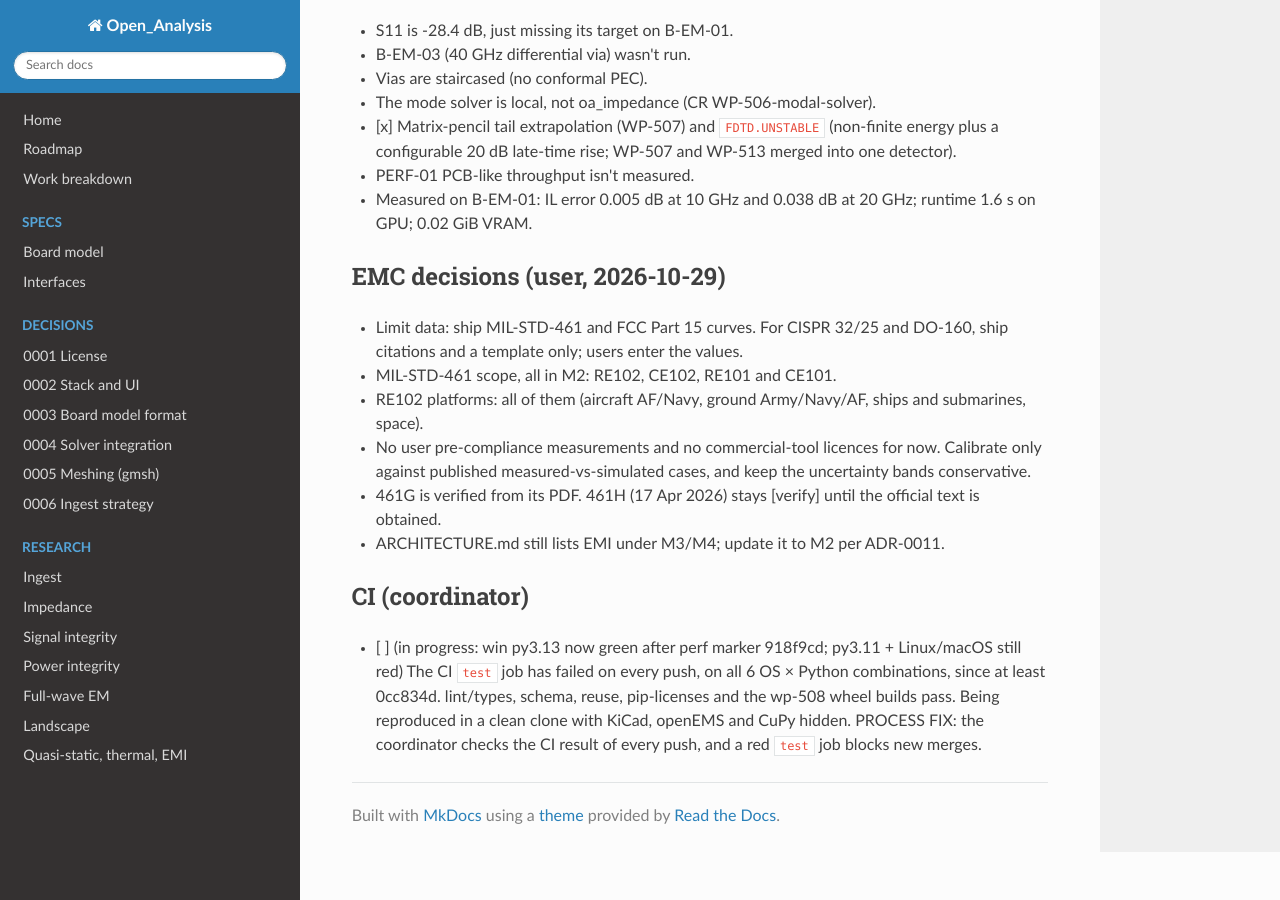
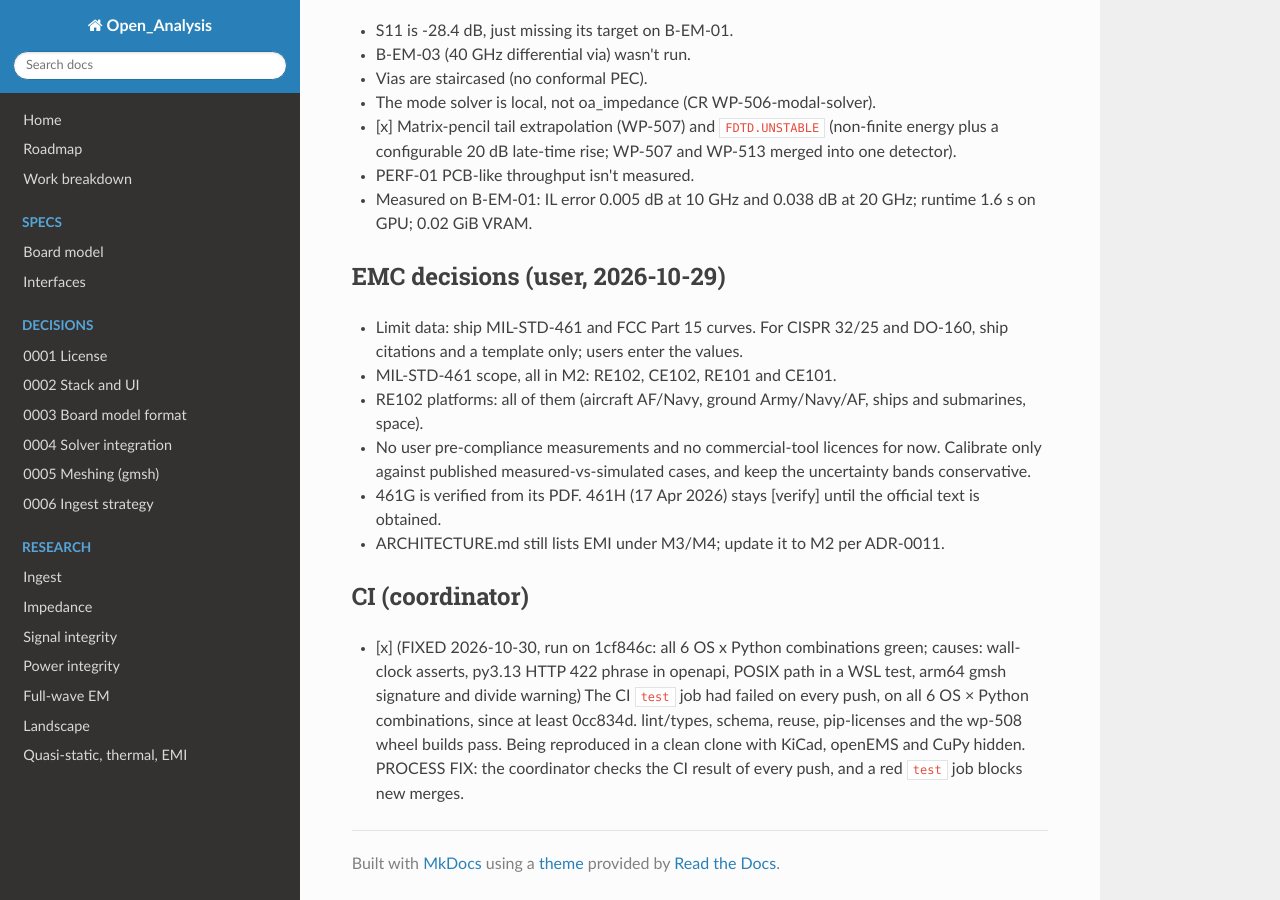
Before and after one commit to C-My-Code/Open_Analysis, an MkDocs documentation site: the page built from docs/FOLLOWUPS.md, in a window 1280 px wide and 900 px high, scrolled down 7721 px. Built offline with MkDocs 1.6.1, drawn with Linux system fonts in a browser that asks for light colours; nearby versions of some CDN libraries.

Commit message:
FOLLOWUPS: CI green on all 6 OS x Python combinations
Co-Authored-By: Claude Opus 5.5 <noreply@anthropic.com>
Claude-Session: https://claude.ai/code/session_011igm87KKv2vvAPV69iyBbW

```diff
--- a/docs/FOLLOWUPS.md
+++ b/docs/FOLLOWUPS.md
@@ -192,4 +192,4 @@ The integrator tracks known gaps found while merging work packages here. Each it
 - ARCHITECTURE.md still lists EMI under M3/M4; update it to M2 per ADR-0011.
 
 ## CI (coordinator)
-- [ ] (in progress: win py3.13 now green after perf marker 918f9cd; py3.11 + Linux/macOS still red) The CI `test` job has failed on every push, on all 6 OS × Python combinations, since at least 0cc834d. lint/types, schema, reuse, pip-licenses and the wp-508 wheel builds pass. Being reproduced in a clean clone with KiCad, openEMS and CuPy hidden. PROCESS FIX: the coordinator checks the CI result of every push, and a red `test` job blocks new merges.
+- [x] (FIXED 2026-10-30, run on 1cf846c: all 6 OS x Python combinations green; causes: wall-clock asserts, py3.13 HTTP 422 phrase in openapi, POSIX path in a WSL test, arm64 gmsh signature and divide warning) The CI `test` job had failed on every push, on all 6 OS × Python combinations, since at least 0cc834d. lint/types, schema, reuse, pip-licenses and the wp-508 wheel builds pass. Being reproduced in a clean clone with KiCad, openEMS and CuPy hidden. PROCESS FIX: the coordinator checks the CI result of every push, and a red `test` job blocks new merges.
```
